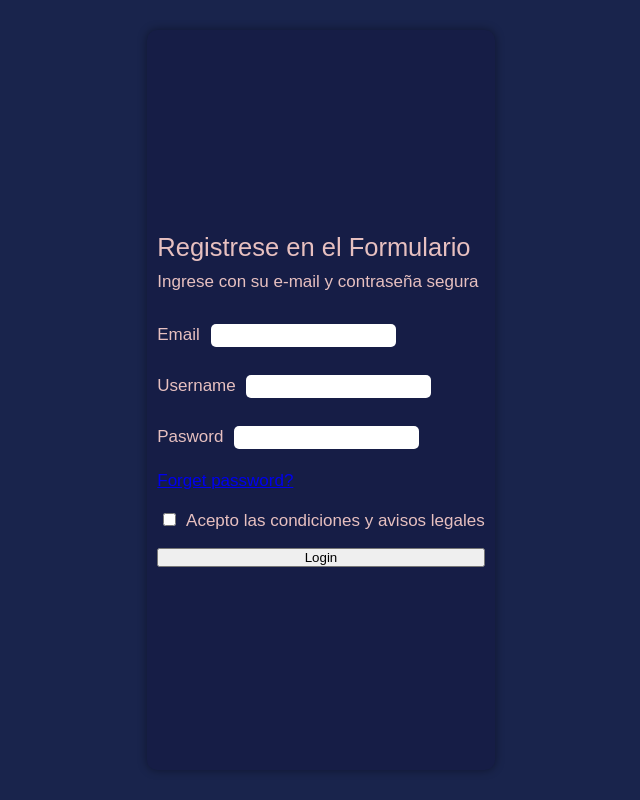
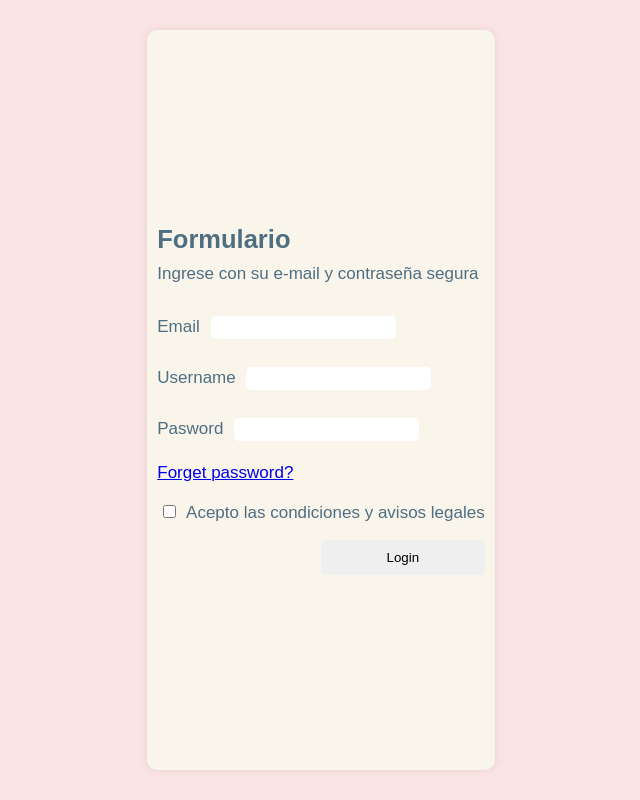
Before and after one commit to ivanpachecos/Formulario-01-first, a plain HTML site: page index.html in a window 1280 px wide. Shown: the whole page, without its empty margins (319-959 px from the left). Drawn offline with Linux system fonts and the light colour scheme.

Commit message:
Modificando el Formulario

```diff
--- a/index.html
+++ b/index.html
@@ -14,10 +14,9 @@
         <div class="form">
 
             <div class="title-form">
-                <h2>Registrese en el Formulario</h2>
+                <h2>Formulario</h2>
                 <p class="distance">Ingrese con su e-mail y contraseña segura</p>
             </div>
-
 
             <div class="emai">
                 <label for="emai">Email</label>
--- a/style.css
+++ b/style.css
@@ -3,13 +3,13 @@
     padding: 0;
     box-sizing: border-box;
     font-family: Arial, Helvetica, sans-serif;
-    font-weight: 100;
+
 }
 
 .container {
     height: 100vh;
     padding: 30px;
-    background-color: #19244c;
+    background-color: hsl(0, 69%, 94%);
     display: flex;
     justify-content: center;
 }
@@ -20,12 +20,12 @@
     flex-direction: column;
     justify-content: center;
     gap: 1rem;
-    background-color: #161d46;
+    background-color: #F9F5EB;
     padding: 10px;
-    color: #e7c0c0;
+    color: #4E6E81;
     font-size: 17px;
     border-radius: 10px;
-    box-shadow: 0 0 10px 0 rgba(0, 0, 0, 0.406);
+    box-shadow: 0 0 10px 0 rgba(151, 112, 112, 0.199);
 
 }
 
@@ -44,3 +44,16 @@ input {
     border-radius: 5px;
 
 }
+
+.login {
+    align-self: flex-end;
+    padding: 10px;
+    width: 50%;
+    border: none;
+    border-radius: 5px;
+    cursor: pointer;
+}
+
+.login:hover {
+    background-color: aliceblue;
+}
```
